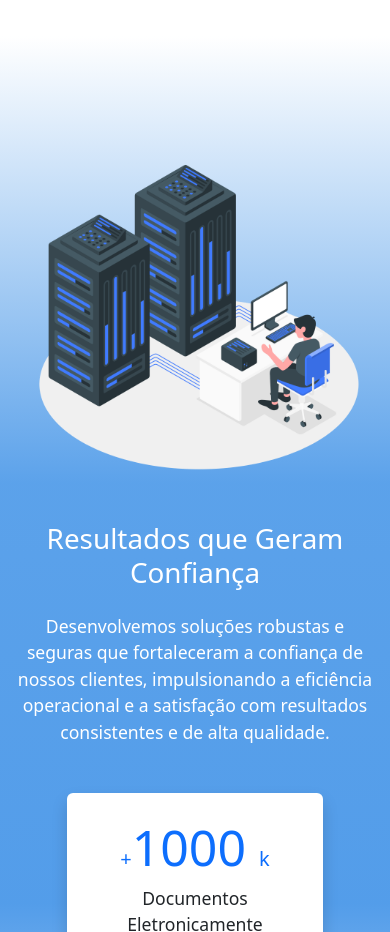
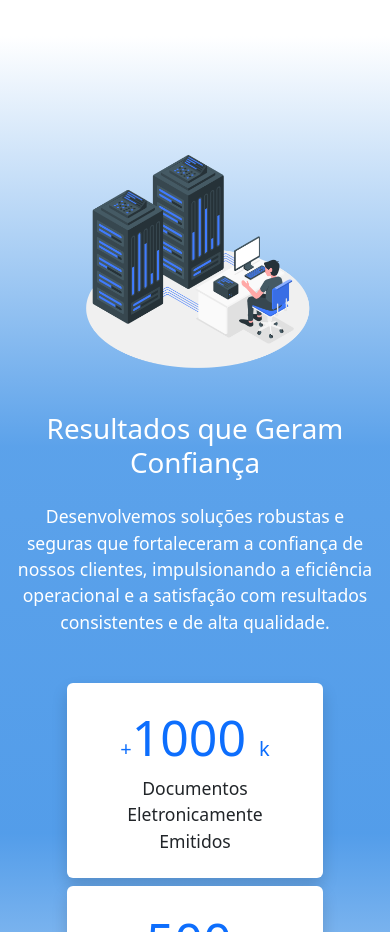
Before and after one commit to GreyPompom/conob_software, a React (Create React App) app: page / in a window 390 px wide. Shown: the part 3840-4772 px from the top of the page. Built offline with nearby package versions, Linux system fonts and the light colour scheme.

Commit message:
fix: zoom imagem

```diff
--- a/src/App.css
+++ b/src/App.css
@@ -31,10 +31,11 @@
     transform: rotate(360deg);
   }
 }
-
+@media(min-width: 1024px) {
 .zoom:hover {
   transform: scale(1.2);
 }
 .zoom-05:hover {
   transform: scale(1.1);
 }
+}
--- a/src/components/Results/Results.css
+++ b/src/components/Results/Results.css
@@ -73,7 +73,18 @@
 }
 
 
-
+@media(min-width: 1024px) {
 .image-animation:hover {
     transform: scale(1.2); /* Aumenta a imagem ligeiramente ao passar o mouse */
 }
+}
+@media(max-width: 768px) {
+    .image-animation{
+        display: flex;
+        justify-content: center;
+    }
+    .image-animation img {
+        max-width: 70%;
+    }
+
+}
```
